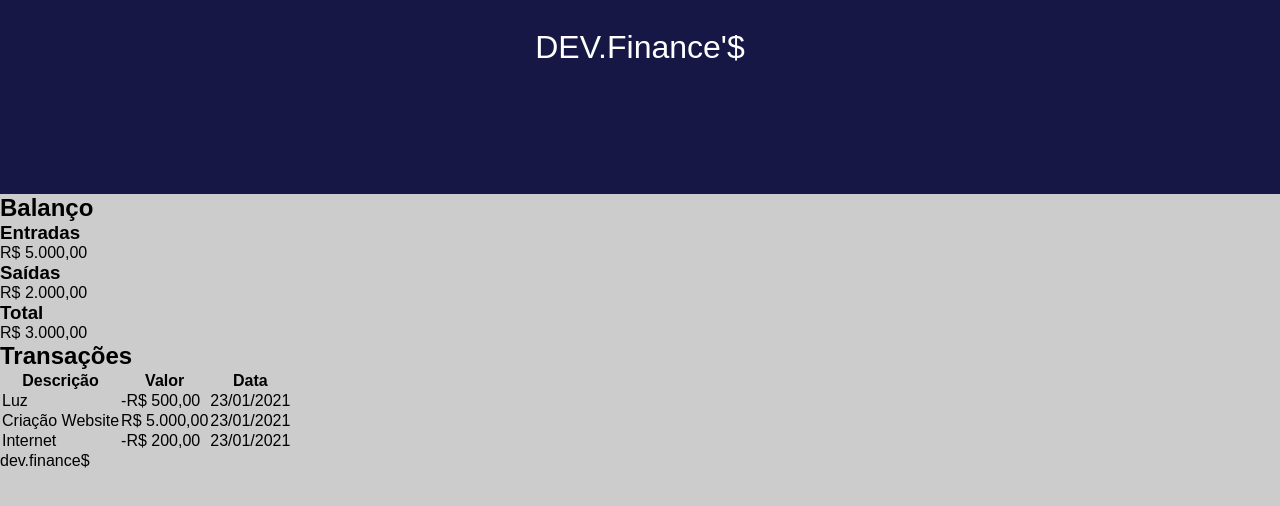
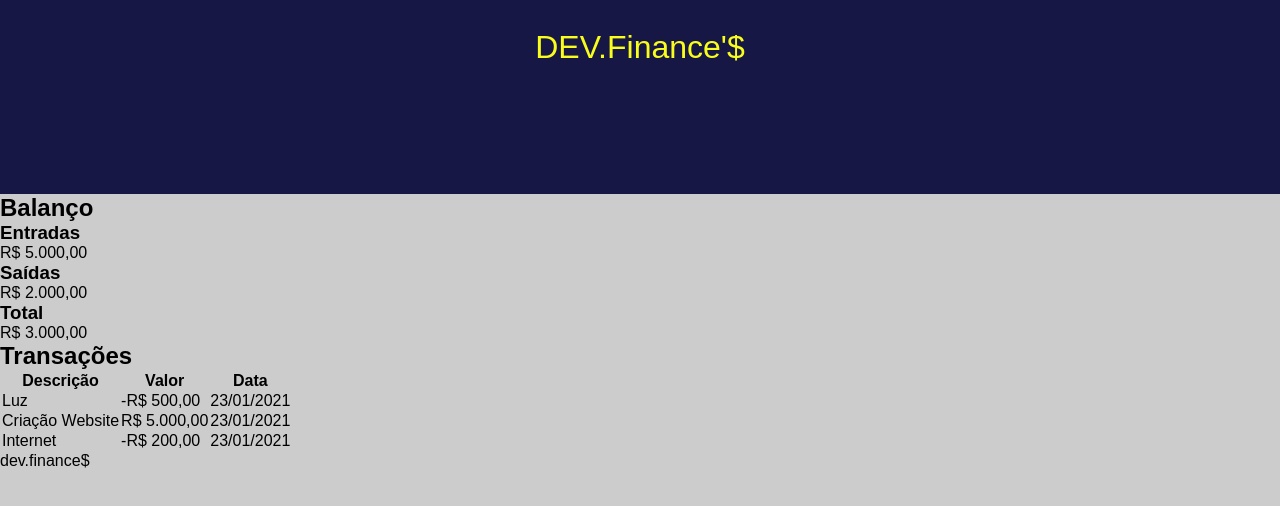
Before and after one commit to Luizgoulart7/MaratonaDiscovery, a plain HTML site: page index.html in a window 1280 px wide. Drawn offline with Linux system fonts and the light colour scheme.

Commit message:
:up: Atualização

```diff
--- a/styles.css
+++ b/styles.css
@@ -17,6 +17,6 @@ header {
 }
 
 header h1 {
-    color: #fff;
+    color: rgb(249, 253, 27);
     font-weight: 500;
 }
```
